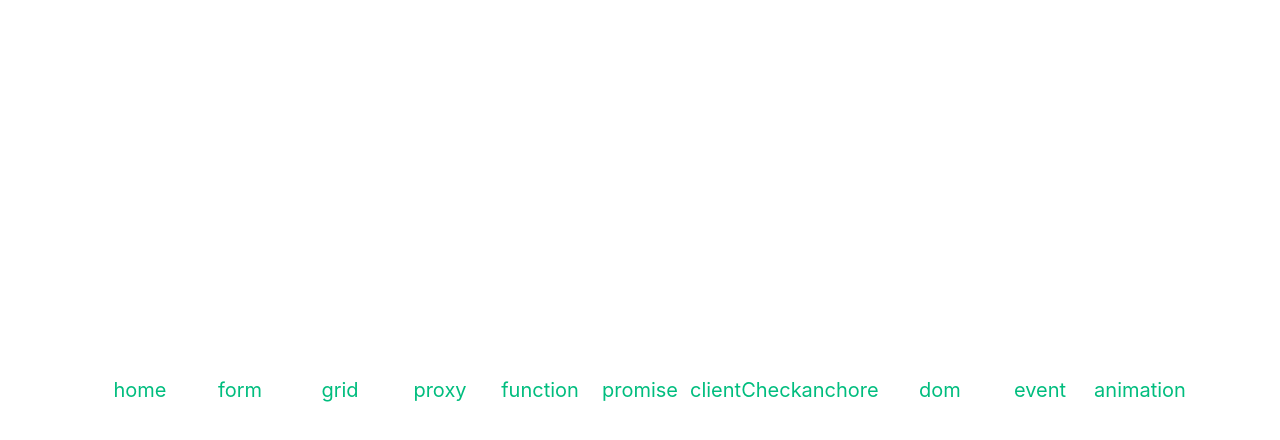
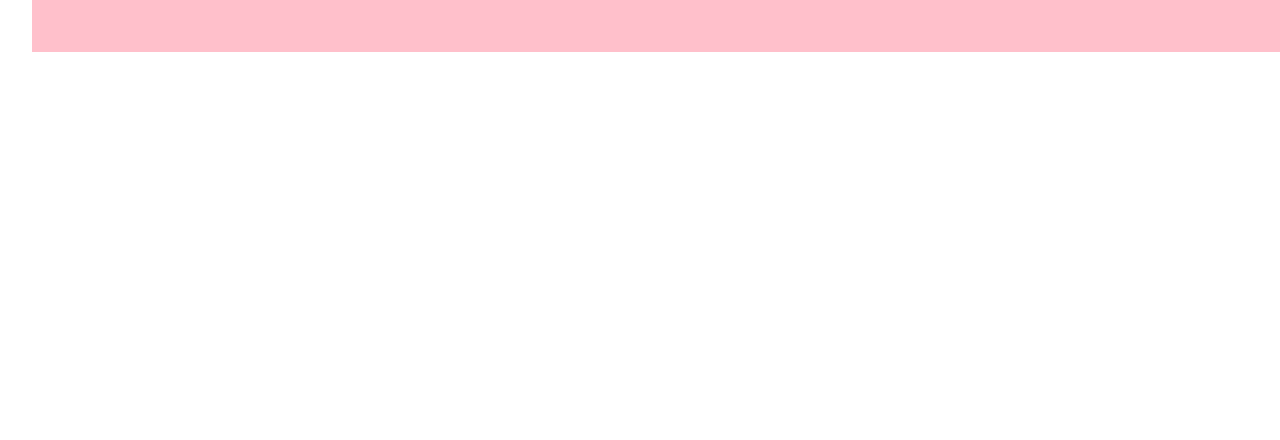
Before and after one commit to zlrlyy/creat-vue3-elementPlus, a Vue app: page /scroll in a window 1280 px wide. Shown: the top 440 px of the page. Built offline with nearby package versions, Linux system fonts and the light colour scheme.

Commit message:
feat: scroll-snap

```diff
--- a/src/App.vue
+++ b/src/App.vue
@@ -1,23 +1,31 @@
-
 <template>
-  <div>
-    <router-link v-for="item in routers" :to="item.path" class="route">{{item.name}}</router-link>
+  <div class="routerContain">
+    <router-link v-for="item in routers" :to="item.path" class="route">{{ item.name }}</router-link>
   </div>
   <router-view />
 </template>
 
 <script lang="ts" setup>
-import {useRouter} from 'vue-router';
-const router = useRouter();
-const routers = router.options.routes;
+import { useRouter } from 'vue-router'
+const router = useRouter()
+const routers = router.options.routes
 </script>
 
 <style>
-.route{
+html,
+body {
+  height: 100%;
+  overflow-x: hidden;
+  scroll-snap-type: y mandatory;
+}
+.route {
   margin-bottom: 20px;
   display: inline-block;
   text-align: center;
-  width:100px;
+  width: 100px;
   font-size: 20px;
 }
+.routerContain {
+  scroll-snap-align: start;
+}
 </style>
--- a/src/router/index.ts
+++ b/src/router/index.ts
@@ -66,6 +66,16 @@ const router = createRouter({
       name: 'animation',
       component: () => import('@/views/Animation.vue')
     },
+    {
+      path: '/canvas',
+      name: 'canvas',
+      component: () => import('@/views/Canvas.vue')
+    },
+    {
+      path: '/scroll',
+      name: 'scroll',
+      component: () => import('@/views/Scroll.vue')
+    },
   ],
 });
 
--- /dev/null
+++ b/src/views/Canvas.vue
@@ -0,0 +1,181 @@
+<template>
+  <canvas id="drawing" width="300" height="300">A drawing of something.</canvas>
+</template>
+<script lang="ts" setup>
+import { onMounted } from 'vue'
+
+/*
+绘制矩形并导出img
+onMounted(() => {
+  let drawing = document.getElementById('drawing') as HTMLCanvasElement
+  // 确保浏览器支持<canvas>
+  if (drawing?.getContext) {
+    let context = drawing.getContext('2d')
+    if (!context) return
+    context.strokeStyle = 'red'
+    context.lineWidth = 2
+    //lineCap 属性控制线条端点的形状［"butt"（平头）、"round"（出圆头）或"square"（出方头）］
+    context.lineCap = 'square'
+    //而 lineJoin属性控制线条交点的形状［"round"（圆转）、"bevel"（取平）或"miter"（出尖）］
+    context.lineJoin = 'round'
+    context.strokeRect(0, 0, 50, 50)
+
+    context.fillStyle = '#ff0000'
+    context.fillRect(10, 10, 50, 50)
+
+    context.fillStyle = 'rgba(0,0,255,0.5)'
+    context.fillRect(30, 30, 50, 50)
+
+    // 在前两个矩形重叠的区域擦除一个矩形区域
+    context.clearRect(40, 40, 10, 10)
+    // 其他代码
+    let imgURI = drawing.toDataURL('image/png')
+    // 显示图片
+    let image = document.createElement('img')
+    image.src = imgURI
+    document.body.appendChild(image)
+  }
+}) */
+
+/*
+回到起点  绘制曲线
+onMounted(() => {
+  const canvas = document.getElementById('drawing') as HTMLCanvasElement
+  if (canvas?.getContext) {
+    const context = canvas.getContext('2d')
+    if (!context) return
+    // 创建路径
+    context.beginPath()
+    context.moveTo(0, 0)
+    context.lineTo(100, 100)
+    context.lineTo(200, 100)
+
+    context.moveTo(0, 100)
+    context.lineTo(200, 100)
+    context.arcTo(100, 0, 0, 100, 141)
+    //返回起点
+    context.closePath()
+    // 描画路径
+    context.stroke()
+    //按路径填充
+    // context.fill()
+    //判断点是否在路径上
+    if (context.isPointInPath(0, 0)) {
+      alert('Point (100, 100) is in the path.')
+    }
+  }
+}) */
+
+/*
+绘制会旋转的时钟 带文字
+onMounted(() => {
+  const canvas = document.getElementById('drawing') as HTMLCanvasElement
+  if (canvas?.getContext) {
+    const context = canvas.getContext('2d')
+    if (!context) return
+    // 创建路径
+    context.beginPath()
+    // 绘制外圆
+    context.arc(100, 100, 99, 0, 2 * Math.PI, false)
+    // 绘制内圆
+    context.moveTo(194, 100)
+    context.arc(100, 100, 94, 0, 2 * Math.PI, false)
+    // 移动原点到表盘中心
+    context.translate(100, 100)
+    // 旋转表针
+    context.rotate(1)
+    // 绘制分针
+    context.moveTo(0, 0)
+    context.lineTo(0, -85)
+    // 绘制时针
+    context.moveTo(0, 0)
+    context.lineTo(-65, 0)
+    // 描画路径
+    context.stroke()
+    //绘制文字
+    context.font = 'bold 14px Arial'
+    context.textAlign = 'center'
+    context.textBaseline = 'middle'
+    context.fillText('12', 0, -80)
+  }
+}) */
+
+/*
+保存与撤销
+onMounted(() => {
+  const canvas = document.getElementById('drawing') as HTMLCanvasElement
+  if (canvas?.getContext) {
+    const context = canvas.getContext('2d')
+    if (!context) return
+    // 创建路径
+    context.fillStyle = '#ff0000'
+    context.save()
+    context.fillStyle = '#00ff00'
+    context.translate(100, 100)
+    context.save()
+    context.fillStyle = '#0000ff'
+    context.fillRect(0, 0, 100, 200) // 在(100, 100)绘制蓝色矩形
+    context.restore()
+    context.fillRect(10, 10, 100, 200) // 在(100, 100)绘制绿色矩形
+    context.restore()
+    context.fillRect(0, 0, 100, 200)
+  }
+}) */
+
+/*
+绘制图像
+onMounted(() => {
+  const canvas = document.getElementById('drawing') as HTMLCanvasElement
+  if (canvas?.getContext) {
+    const context = canvas.getContext('2d')
+    if (!context) return
+    // 创建路径
+    const img = new Image()
+    img.src = 'img/img1.jpg'
+    //这一部分从(0, 10)开始，50 像素宽、50 像素高。而绘制到画布上时，会从(0, 100)开始，变成 40 像素宽、60 像素高。
+    img.onload = () => {
+      context.drawImage(img, 0, 0, 150, 100, 0, 0, 60, 40)
+    }
+  }
+}) */
+
+/*
+阴影
+onMounted(() => {
+  const canvas = document.getElementById('drawing') as HTMLCanvasElement
+  if (canvas?.getContext) {
+    const context = canvas.getContext('2d')
+    if (!context) return
+    context.shadowOffsetX = 5
+    context.shadowOffsetY = 5
+    context.shadowBlur = 4
+    context.shadowColor = 'rgba(0, 0, 0, 0.5)'
+
+    // 绘制红色矩形
+    context.fillStyle = '#ff0000'
+    context.fillRect(10, 10, 50, 50)
+    // 绘制蓝色矩形
+    context.fillStyle = 'rgba(0,0,255,1)'
+    context.fillRect(30, 30, 50, 50)
+  }
+}) */
+
+onMounted(() => {
+  const canvas = document.getElementById('drawing') as HTMLCanvasElement
+  if (canvas?.getContext) {
+    const context = canvas.getContext('2d')
+    if (!context) return
+    context.shadowOffsetX = 5
+    context.shadowOffsetY = 5
+    context.shadowBlur = 4
+    context.shadowColor = 'rgba(0, 0, 0, 0.5)'
+
+    // 绘制红色矩形
+    context.fillStyle = '#ff0000'
+    context.fillRect(10, 10, 50, 50)
+    // 绘制蓝色矩形
+    context.fillStyle = 'rgba(0,0,255,1)'
+    context.fillRect(30, 30, 50, 50)
+  }
+})
+</script>
--- /dev/null
+++ b/src/views/Scroll.vue
@@ -0,0 +1,31 @@
+<template>
+  <div class="container">
+    <div class="front"></div>
+    <div class="section"></div>
+    <div class="back"></div>
+  </div>
+</template>
+
+<style scoped>
+.container {
+  height: 100%;
+}
+
+.section {
+  height: 100vh;
+  position: relative;
+  scroll-snap-align: start;
+}
+.front {
+  width: 100vw;
+  height: 100vh;
+  background-color: pink;
+  scroll-snap-align: start;
+}
+.back {
+  width: 100vw;
+  height: 100vh;
+  background-color: skyblue;
+  scroll-snap-align: start;
+}
+</style>
```
Also changed, not shown: public/img/img1.jpg (added).
